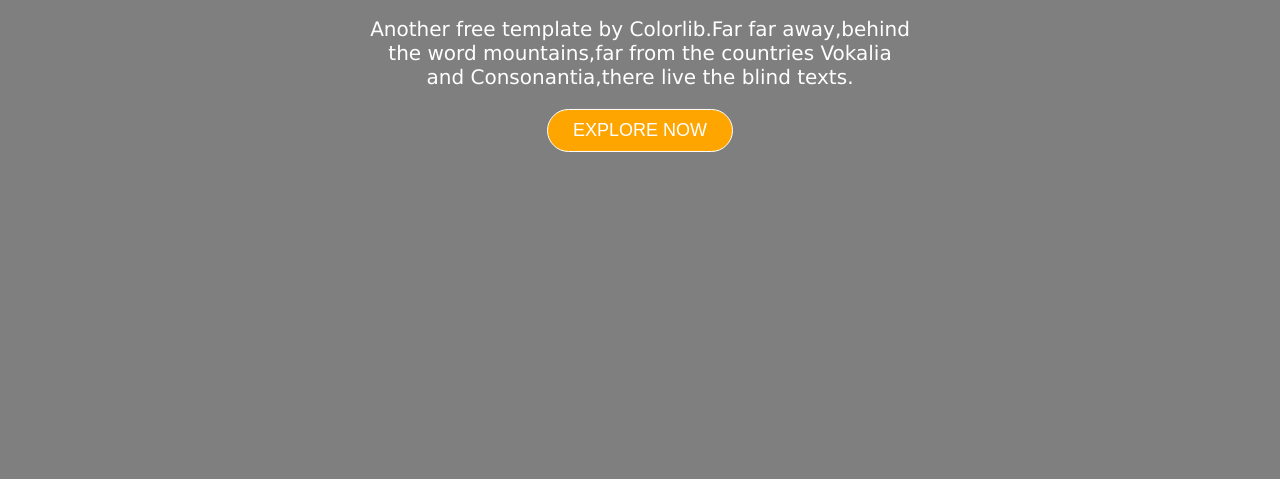
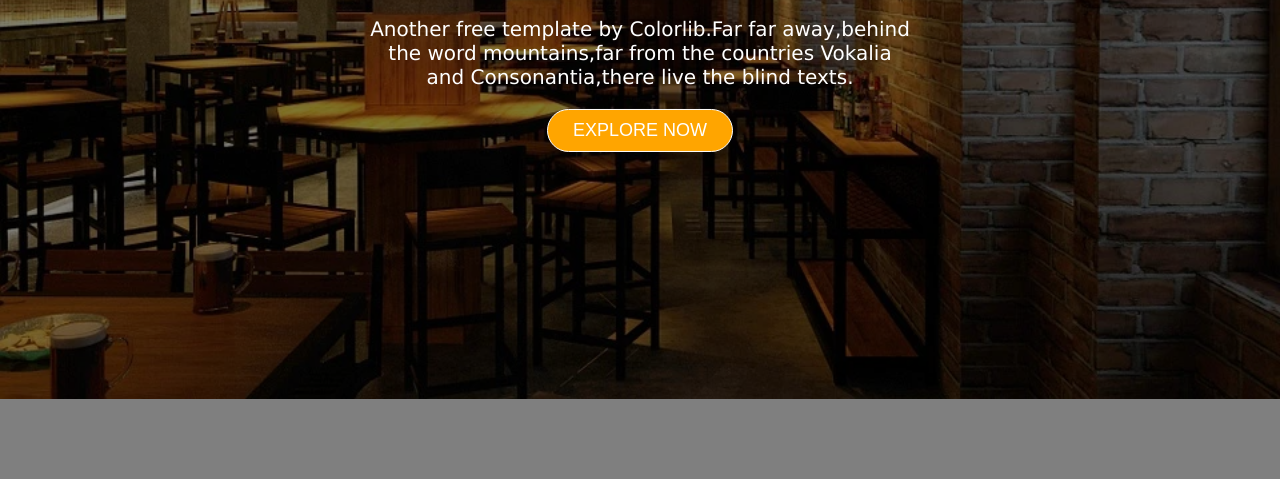
Before and after one commit to Laxmi-G-Soppannavar/assign.github.io, a plain HTML site: page events.html in a window 1280 px wide. Shown: the part 401-880 px from the top of the page. Drawn offline with Linux system fonts and the light colour scheme.

Commit message:
Update events.css

```diff
--- a/events.css
+++ b/events.css
@@ -50,7 +50,7 @@ ul li{
 
 }
 .header{
-    background-image:url("/Images/background.jpg");
+    background-image:url("background.jpg");
     background-position:center;
     background-size:cover;
     background-repeat:no-repeat;
```
